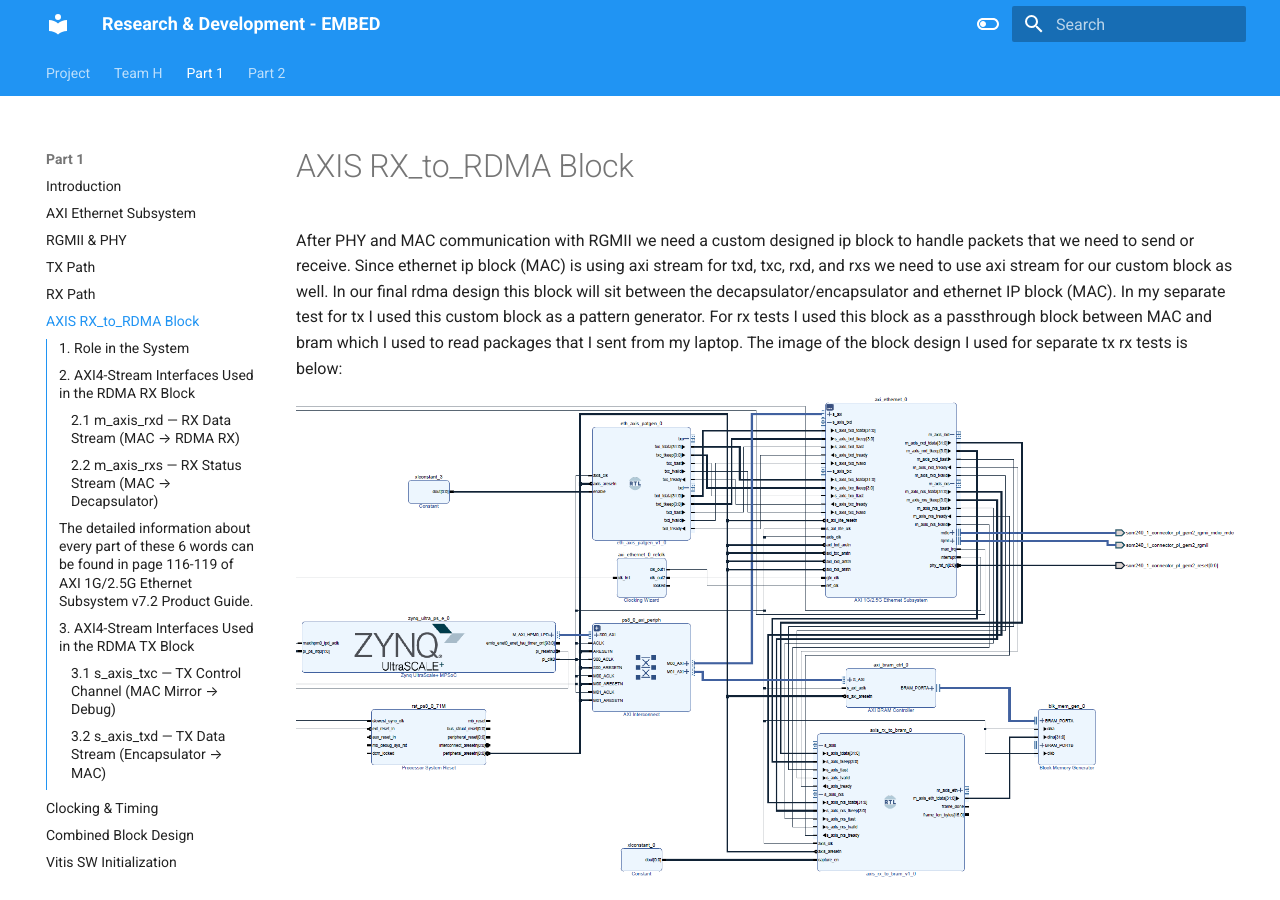
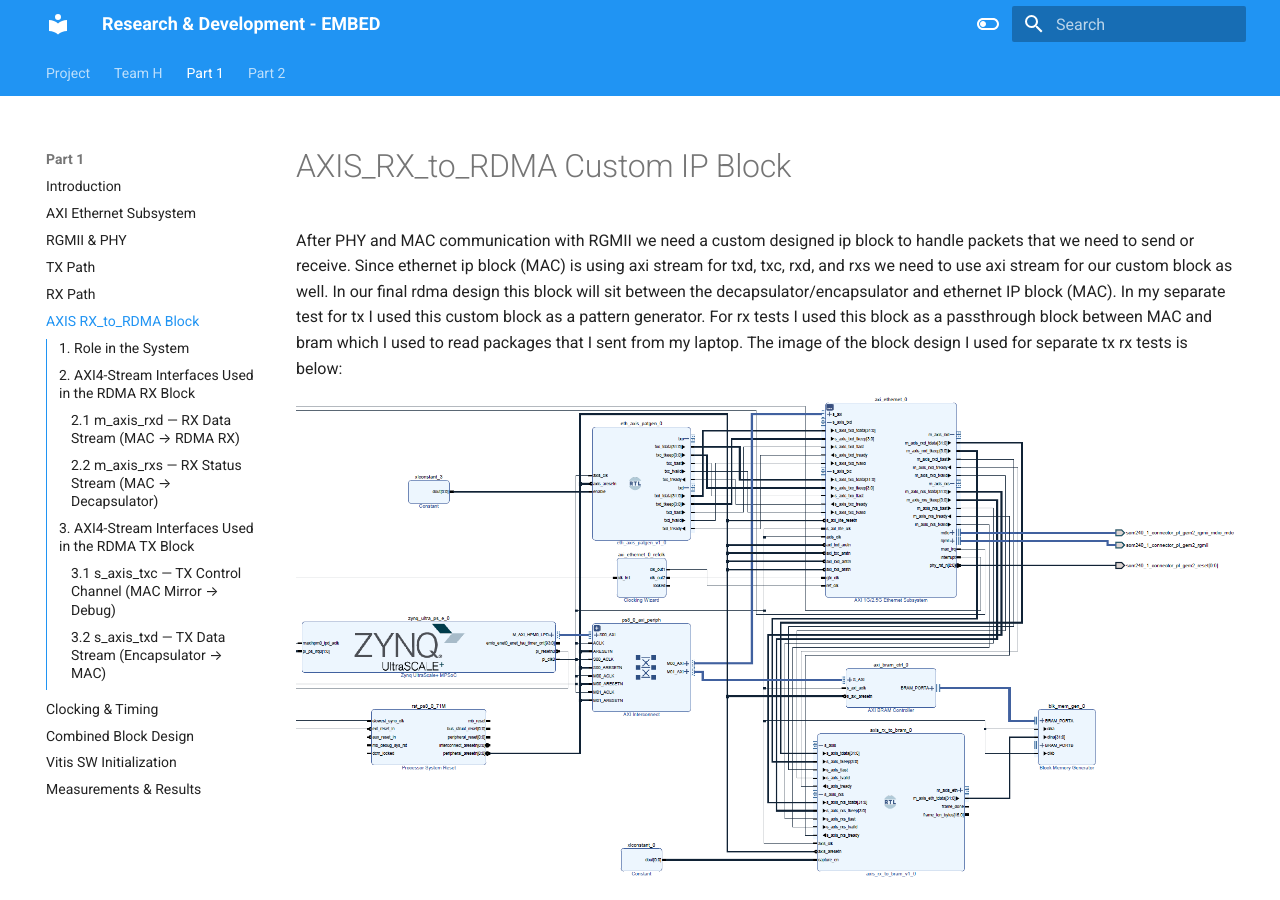
Before and after one commit to tolgakuntman/rdma-hw-pipeline, an MkDocs documentation site: the page built from docs/project/part1_ethernet/rx_axis_to_rdma.md, in a window 1280 px wide and 900 px high. Built offline with MkDocs 1.6.1 and Material for MkDocs 9.7.7, drawn with Linux system fonts in a browser that asks for light colours; nearby versions of some CDN libraries; library files that are not in the unit come from our copies.

Commit message:
mkdocs update

```diff
--- a/docs/project/part1_ethernet/rx_axis_to_rdma.md
+++ b/docs/project/part1_ethernet/rx_axis_to_rdma.md
@@ -1,4 +1,4 @@
-# AXIS RX_to_RDMA Block
+# AXIS_RX_to_RDMA Custom IP Block
 
 After PHY and MAC communication with RGMII we need a custom designed ip block to handle packets that we need to send or receive. Since ethernet ip block (MAC) is using axi stream for txd, txc, rxd, and rxs we need to use axi stream for our custom block as well. In our final rdma design this block will sit between the decapsulator/encapsulator and ethernet IP block (MAC). In my separate test for tx I used this custom block as a pattern generator. For rx tests I used this block as a passthrough block between MAC and bram which I used to read packages that I sent from my laptop. The image of the block design I used for separate tx rx tests is below:
 
@@ -55,7 +55,9 @@
 ![rxs_words](images/AXI4-Stream Status Words.png)
 
 The detailed information about every part of these 6 words can be found in page 116-119 of AXI 1G/2.5G Ethernet Subsystem v7.2 Product Guide.
+
 ---
+
 ## 3. AXI4-Stream Interfaces Used in the RDMA TX Block
 
 The transmit control block must maintain coherence between the data and control buses. Because data frames can vary from 1 byte to over 9 Kb in length and the control information for each frame is a constant six 32-bit words, care must be taken under conditions where the buffer for the frame data or control data fills up to prevent an out-of-sequence condition. To maintain coherency, the AXI4-Stream data ready signal is held not ready until a AXI4-Stream control stream has been received. After this has occurred, the AXI4-Stream data ready signal is driven ready (as long as there is buffer space available) and the AXI4-Stream control ready signal is held not ready until the data stream transfer is complete.
```
